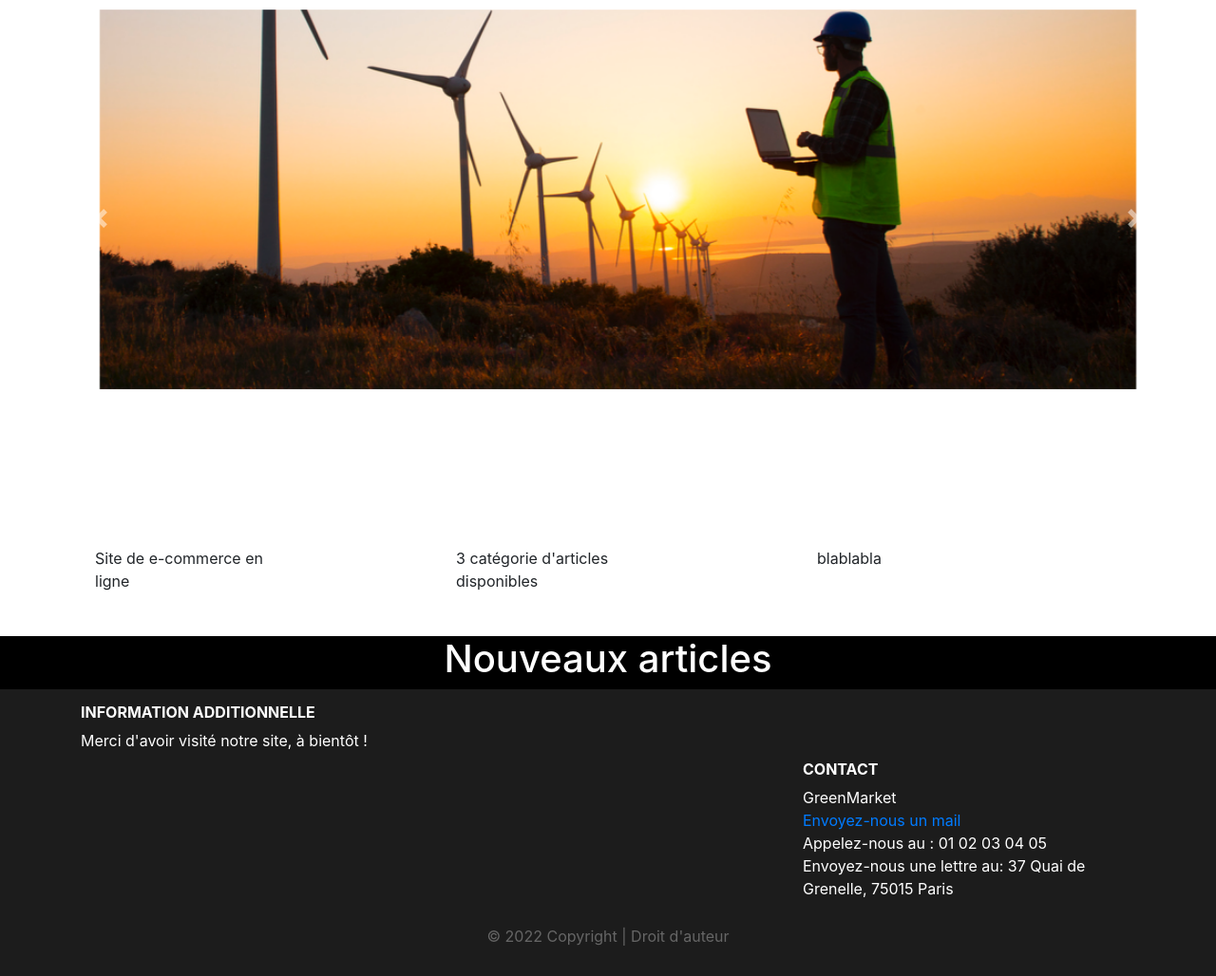
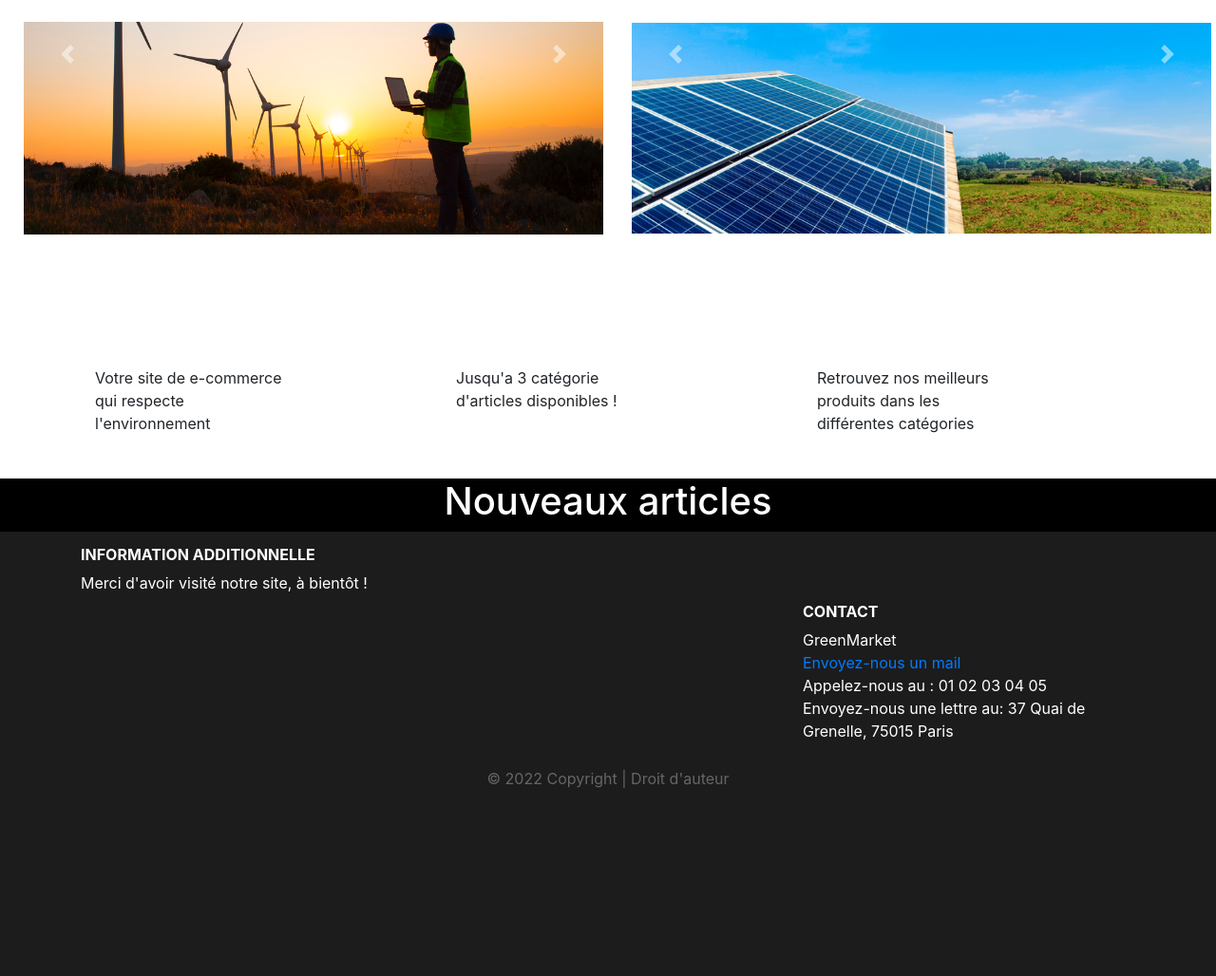
Before and after one commit to Hawa37/Projet-WEB-pour-l-NRJ, a PHP site: page /Accueil.php in a window 1280 px wide. Shown: the part 57-1085 px from the top of the page at 95% size. After the commit the page ends 887 px from the top, so only its background shows below. Run offline with PHP 8.4, Linux system fonts and the light colour scheme; data that the repository does not hold is empty.

Commit message:
Update Accueil.php

```diff
--- a/Accueil.php
+++ b/Accueil.php
@@ -53,25 +53,30 @@ body {
 #carouselArticle {
   width: 100%;
   margin: 10px;
+  height : 35%;
 }
 
 .carousel-item {
   width: 100%;
-  height: 400px;
-  margin-bottom: 40px;
+  height: 250px;
+  margin-bottom: 0px;
   background-repeat: no-repeat;
   background-size: contain;
   background-position: center;
 
 }
 
+.parent-container {
+   display: flex;
+}
+
 .carousel-item img {
-  margin: 10px;
+  margin: 50px;
   float: center;
   background-repeat: no-repeat;
   background-size: contain;
   background-position: center;
-  height: 500px;
+  height: 300px;
 }
 
 .col-lg-4 {
@@ -139,11 +144,50 @@ body {
 
      <!--Le carousel-->
 
-	 <div id="carouselArticle" class="carousel slide" data-ride="carousel">
+	 <div class="parent-container">
+    <div class="container">
+        <div class="row">
+            <div class="col">
+
+
+			<div id="carouselArticle" class="carousel slide" data-ride="carousel">
   <div class="carousel-inner">
     <div class="carousel-item active" style= "background-image: url('images/image/car4.png');" >
     </div>
     <div class="carousel-item" style="background-image: url('images/image/car2.jpg');" >
+    </div>
+    <div class="carousel-item" style="background-image: url('images/image/car10.jpg');"  >
+    </div>
+  </div>
+
+
+	 	<a href="#carouselArticle" class="carousel-control-prev " role="button" data-slide="prev">
+	 		<span class="carousel-control-prev-icon"></span>
+</a>
+	 	<a href="#carouselArticle" class="carousel-control-next" role="button" data-slide="next">
+	 		<span class="carousel-control-next-icon"></span>
+	 	</a>
+
+ 	</div>
+
+
+
+            </div>
+        </div>
+    </div>
+
+    <div class="container">
+        <div class="row">
+            <div class="col">
+
+
+
+
+			<div id="carouselArticle" class="carousel slide" data-ride="carousel">
+  <div class="carousel-inner">
+    <div class="carousel-item active" style= "background-image: url('images/image/car12.jpg');" >
+    </div>
+    <div class="carousel-item" style="background-image: url('images/image/car7.jpg');" >
     </div>
     <div class="carousel-item" style="background-image: url('images/image/car5.jpg');"  >
     </div>
@@ -158,6 +202,17 @@ body {
 	 	</a>
 
  	</div>
+
+
+
+
+
+            </div>
+        </div>
+    </div>
+</div>
+
+
 <!--Fin du carousel-->
 
 
@@ -173,7 +228,7 @@ body {
  					<div class="container">
  						<div class="row element">
  							<div class="col-lg-8">
- 								<p>Site de e-commerce en ligne </p>
+ 								<p>Votre site de e-commerce qui respecte l'environnement</p>
  							</div>
  						</div>
 
@@ -186,7 +241,7 @@ body {
  					<div class="container">
  						<div class="row element">
  							<div class="col-lg-8">
- 								<p>3 catégorie d'articles disponibles</p>
+ 								<p>Jusqu'a 3 catégorie d'articles disponibles ! </p>
  							</div>
  						</div>
 
@@ -200,7 +255,7 @@ body {
  					<div class="container">
  						<div class="row element">
  							<div class="col-lg-8">
- 								<p>blablabla</p>
+ 								<p>Retrouvez nos meilleurs produits dans les différentes catégories</p>
  							</div>
  						</div>
 
```
